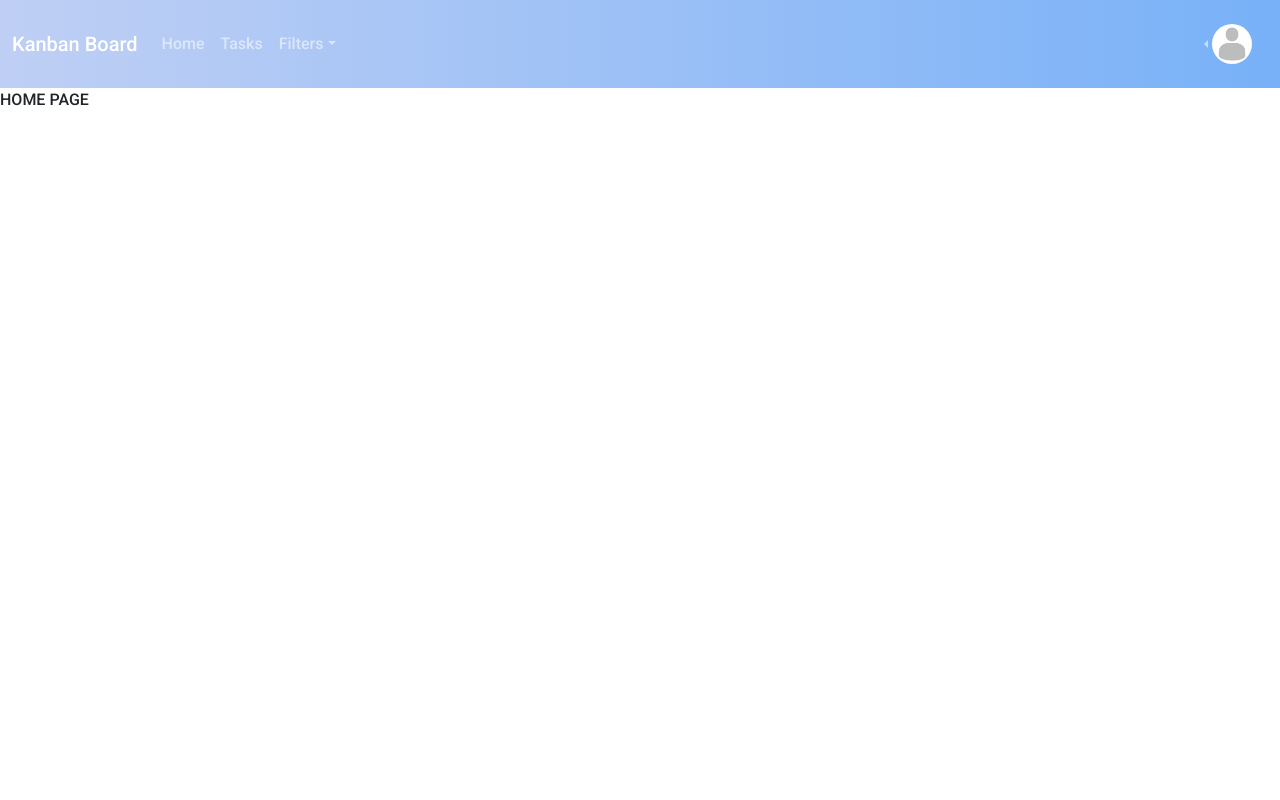
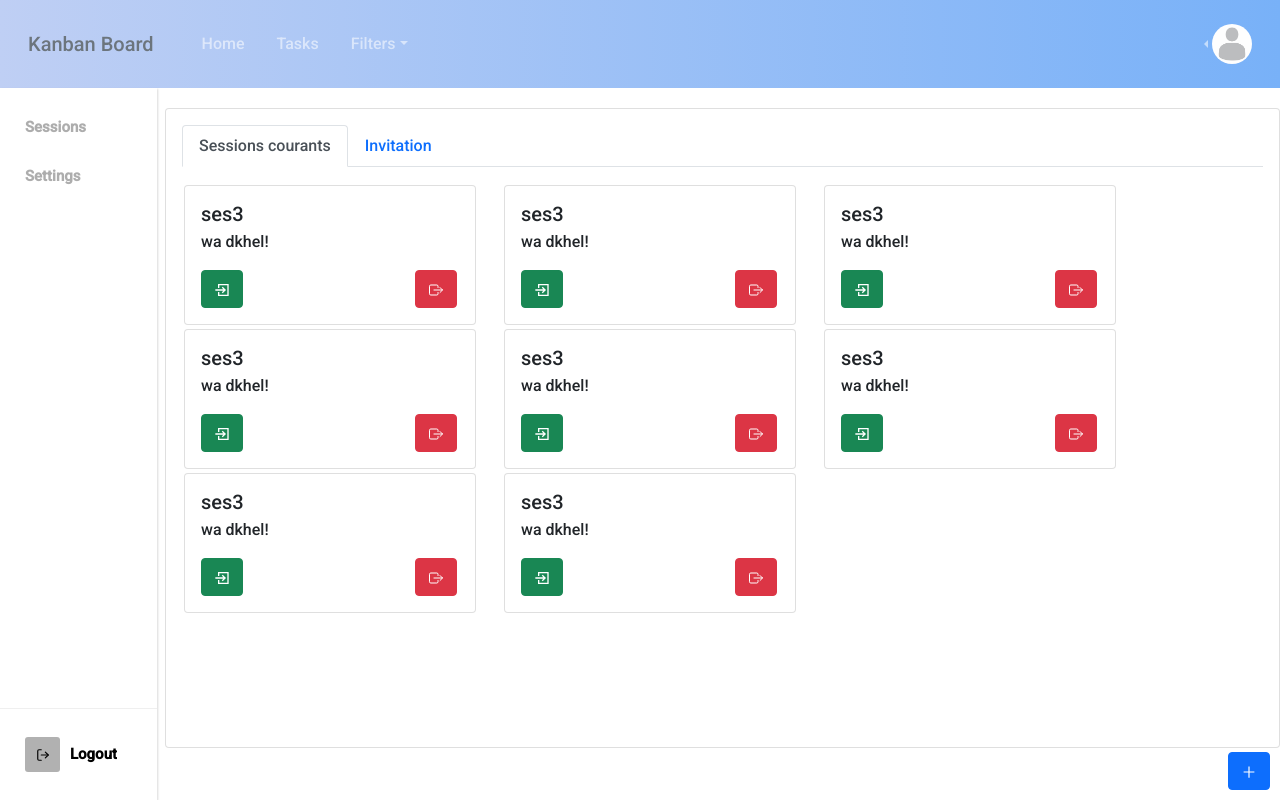
Before and after one commit to achrafhardizi/Kanban-Project, a React (Create React App) app: page /home in a window 1280 px wide. Built offline with nearby package versions, Linux system fonts and the light colour scheme.

Commit message:
add links to sidebar

```diff
--- a/src/Components/Navibar/Navibar.jsx
+++ b/src/Components/Navibar/Navibar.jsx
@@ -1,6 +1,7 @@
 import logo from './logo.jpg'
 import React from 'react'
 import { Navbar, Nav, Container, NavDropdown } from 'react-bootstrap'
+import {Link, NavLink} from "react-router-dom";
 
 const theme = {
     hr: {
@@ -18,13 +19,25 @@ const Navibar = ({logo}) => {
                 backgroundImage: 'linear-gradient(to right, #BFCFF4, #78B1F8)'
             }} variant="dark">
                 <Container fluid>
-                    <Navbar.Brand href="#home">Kanban Board</Navbar.Brand>
+                    <Navbar.Brand>
+                        <Link className='nav-link text-secondary' to='/home'>
+                            Kanban Board
+                        </Link>
+                    </Navbar.Brand>
                     <Navbar.Toggle aria-controls="responsive-navbar-nav" />
                     <Navbar.Collapse id="responsive-navbar-nav">
                         <Nav className="me-auto">
-                            <Nav.Link href="">Home</Nav.Link>
-                            <Nav.Link href="">Tasks</Nav.Link>
-                            <NavDropdown title="Filters" id="collasible-nav-dropdown">
+                            <Nav.Link>
+                               <Link className='nav-link' to='/home'>
+                                   Home
+                               </Link>
+                            </Nav.Link>
+                            <Nav.Link>
+                                <Link className='nav-link' to='/section'>
+                                    Tasks
+                                </Link>
+                            </Nav.Link>
+                            <NavDropdown className='nav-link' title="Filters" id="collasible-nav-dropdown">
                                 <NavDropdown.Item href="#tags">Filter by tags</NavDropdown.Item>
                                 <NavDropdown.Item href="#names">Filter by name</NavDropdown.Item>
                                 <NavDropdown.Item href="#date">Filter by date</NavDropdown.Item>
--- a/src/Components/Pages/Home.jsx
+++ b/src/Components/Pages/Home.jsx
@@ -1,11 +1,14 @@
 import React from 'react';
-import {Navibar} from "../index";
+import {Navibar, Sessions, Sidebar} from "../index";
 
 const Home = () => {
     return (
         <>
             <Navibar/>
-            HOME PAGE
+            <Sidebar/>
+            <div style={{marginLeft:"165px",marginTop:"20px"}}>
+                <Sessions/>
+            </div>
         </>
     );
 };
--- a/src/Components/Pages/Workspace/Workspace.jsx
+++ b/src/Components/Pages/Workspace/Workspace.jsx
@@ -1,5 +1,5 @@
 import React from 'react';
-import {Section} from "../../index";
+import {Navibar, Section} from "../../index";
 import Task from "../../Tasks/Task";
 import styles from './workspace.module.css';
 
@@ -12,6 +12,8 @@ const Workspace = () => {
     ]
 
     return (
+        <>
+            <Navibar/>
             <div className={styles.layout}>
                 <Section tasks={secs}/>
                 <Section tasks={<Task/>}/>
@@ -20,6 +22,8 @@ const Workspace = () => {
                 <Section/>
                 <Section/>
             </div>
+        </>
+
     );
 };
 
--- a/src/Components/Sidebar/Sidebar.jsx
+++ b/src/Components/Sidebar/Sidebar.jsx
@@ -18,6 +18,7 @@ import {FiLogOut} from "react-icons/fi";
 //import sidebar css from react-pro-sidebar module and our custom css
 import "react-pro-sidebar/dist/css/styles.css";
 import "./sidebar.css";
+import {Link} from "react-router-dom";
 
 
 const Sidebar = () => {
@@ -37,14 +38,27 @@ const Sidebar = () => {
                 <ProSidebar collapsed={menuCollapse} className="d-flex">
                     <SidebarContent>
                         <Menu iconShape="square">
-                            <MenuItem /*active={true}*/>
-                                Sessions
+                            <MenuItem>
+                                <Link to='/home'>
+                                    Sessions
+                                </Link>
+                            </MenuItem>
+                            <MenuItem>
+                                <Link to='#'
+                                //todo:wut to do with this link
+                                >
+                                    Settings
+                                </Link>
                             </MenuItem>
                         </Menu>
                     </SidebarContent>
                     <SidebarFooter>
                         <Menu iconShape="square">
-                            <MenuItem icon={<FiLogOut/>}>Logout</MenuItem>
+                            <MenuItem icon={<FiLogOut/>}
+                            // todo:the logout option still have no idea wut to do it
+                            >
+                                Logout
+                            </MenuItem>
                         </Menu>
                     </SidebarFooter>
                 </ProSidebar>
--- a/src/Components/index.js
+++ b/src/Components/index.js
@@ -6,7 +6,7 @@ export { default as LoginPanel } from './Login/LoginPanel'
 export { default as Navibar } from './Navibar/Navibar'
 export { default as Sidebar } from './Sidebar/Sidebar'
 export { default as Section } from './Sections/Section'
-
+export { default as Sessions} from './Sessions/Sessions'
 /*
  * Pages
  */
```
Lines whose indentation alone changed are shown as unchanged.
